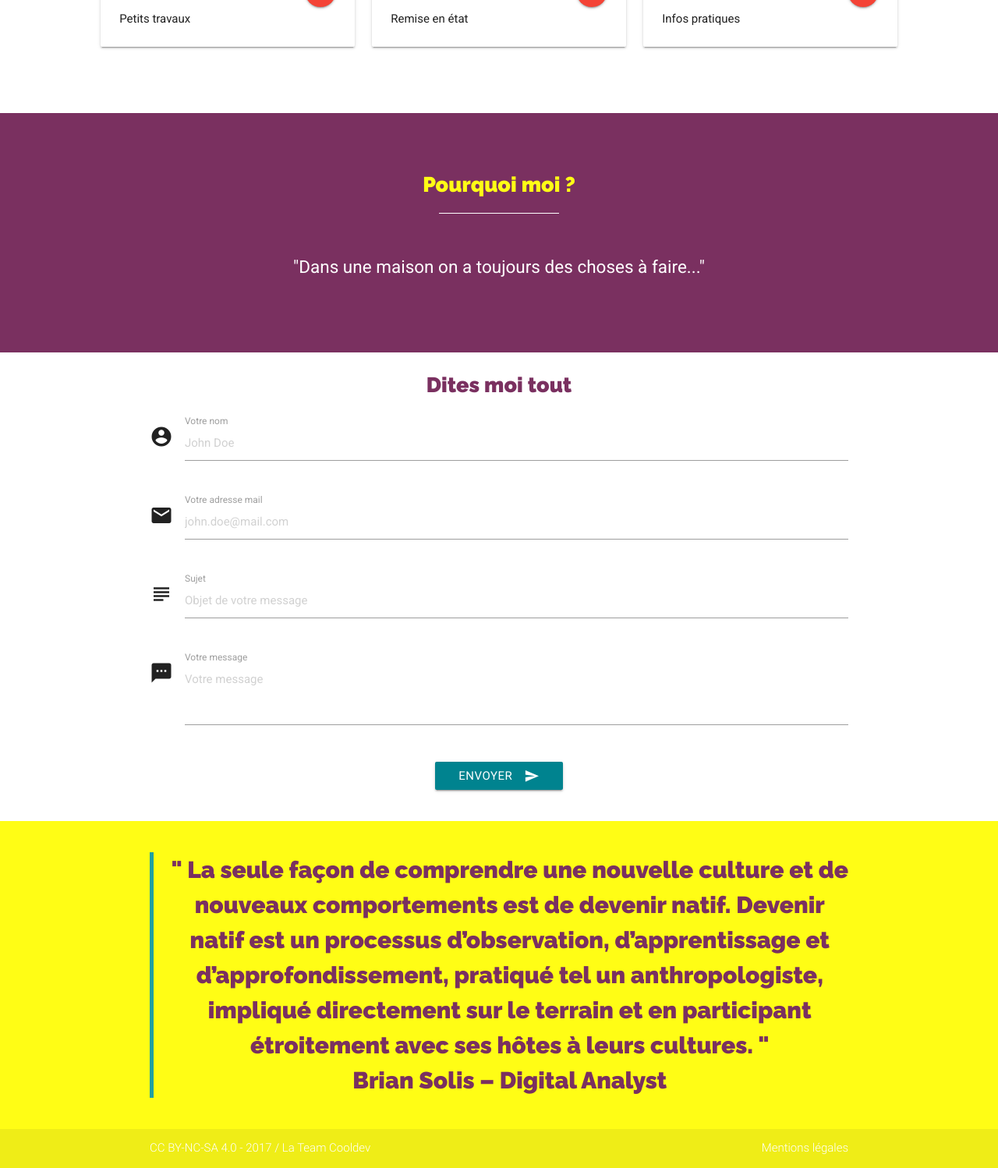
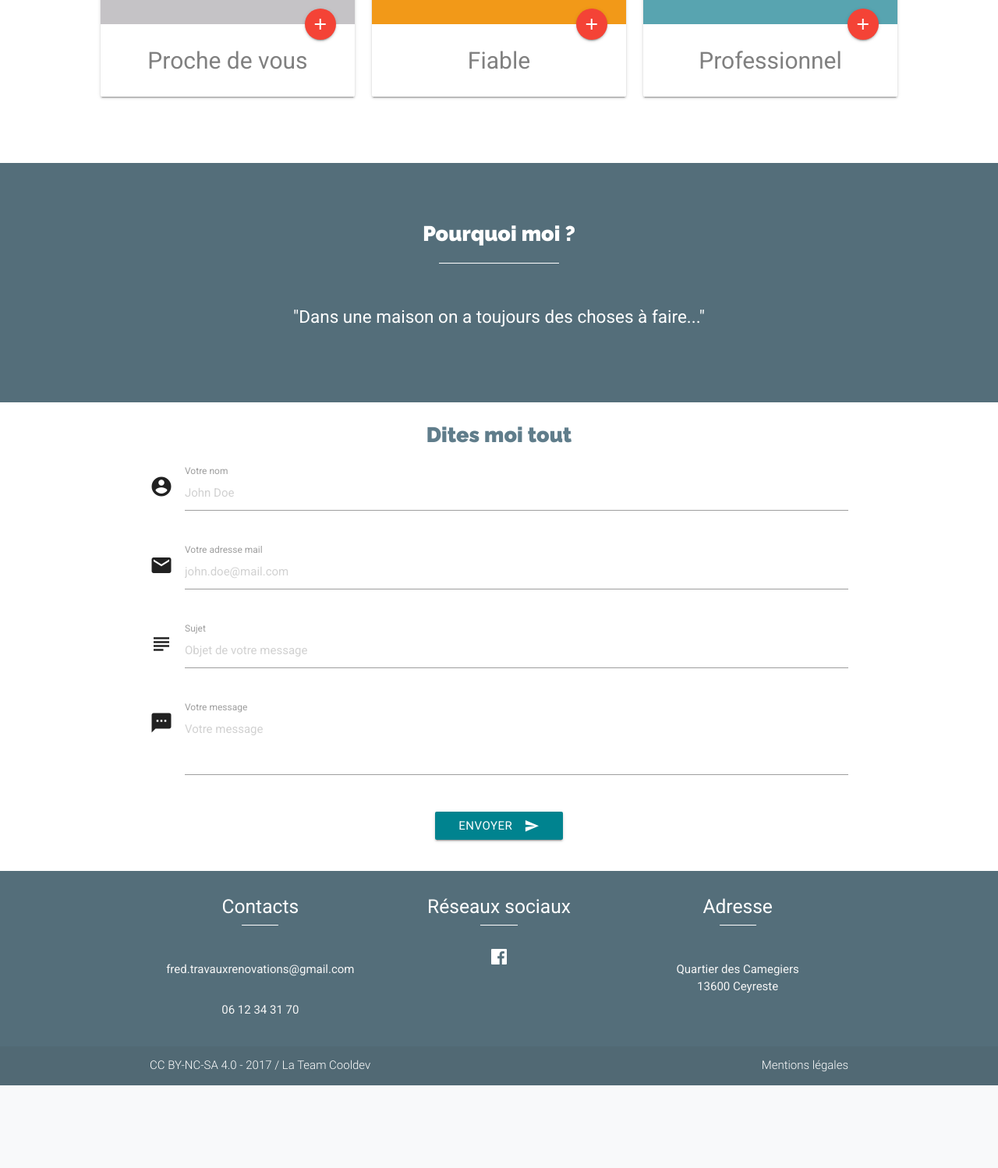
Before and after one commit to miplayer1/fred-tiny, a PHP site: page /fred-tiny/ in a window 1280 px wide. Shown: the part 1285-2783 px from the top of the page at 78% size. After the commit the page ends 2677 px from the top, so only its background shows below. Run offline with PHP 8.4, Linux system fonts and the light colour scheme; some libraries are stand-ins or nearby versions; some web fonts are replaced.

Commit message:
charte graphique et mise en forme

```diff
--- a/css/main.css
+++ b/css/main.css
@@ -19,9 +19,7 @@ p {
 #section1 p {
 	font-size: 1rem;
 }
-#section2 h2 {
-	color: #fffd15;
-}
+
 footer p {
 	font-size: 1rem;
 	}
@@ -35,7 +33,7 @@ header {
  /** background-color:#fffd15;**/
   background-size: cover;
   background-position:center center;
-  height: 100vh;
+  height: 95vh;
 }
 
 .logo {
@@ -52,6 +50,9 @@ header {
   top: 0;
   left: 0;
   width: 100%;
+  overflow: hidden;
+  height: 95vh;
+
 }
 
 #video-overlay {
@@ -59,34 +60,37 @@ header {
   top: 0;
   left: 0;
   width: 100%;
-  height: 100%;
+  height: 95vh;
   background-color: rgba(0, 0, 0, 0.3);
 }
 
 video {
-  width: 100%;
+ /* width: 100%;*/
   /*height: 100%;*/
+
 }
 
 .tagline span {
   display: inline-block;
-  background-color: rgba(255, 255, 255, 0.5);
+ /* background-color: rgba(255, 255, 255, 0.5);*/
   padding-left: 10px;
   padding-right: 10px;
   border-radius: 5px;
+  line-height: 0.5rem;
 }
 
 .tagline span ul li {
   display: none;
+  font-size: 1.6rem;
 }
 
 .tagline span ul li.display {
   display: block !important;
 }
 
-.tagline h1 {
+/*.tagline h1 {
   padding-right: 50px;
-}
+}*/
 
 .social a {
 	padding: 5px;
@@ -95,6 +99,12 @@ video {
 #section1, #section2 {
 padding-top: 50px;
 padding-bottom: 50px;
+}
+
+.card-content p {
+	color:grey!important;
+	font-size: 2rem!important;
+	text-align: center!important;
 }
 #section2 {
 	background-color: #7a3060;
@@ -122,28 +132,6 @@ padding-bottom: 50px;
 	margin-bottom: 0!important;
 }
 
-.page-footer {
-	background-color: #fffd15;
-}
-blockquote {
-	font-family: raleway;
-	color: #7a3060;
-	border-color: #21a0a0;
-	font-size: 1rem;
-}
-#carte {
-	height: 93vh;
-}
-#title-carte {
-	height: 7vh;
-	background-color: #fffd15;
-	padding : 5px;
-}
-#title-carte span {
-	color:#7a3060;
-	font-family: raleway;
-}
-
 
 
 /**MEDIA QUERIES**/
--- a/index.php
+++ b/index.php
@@ -25,61 +25,61 @@
       include('private/views/nav.php');
     ?>
 
-    <!-- <div class="navbar-fixed">
-      <nav>
-        <div class="nav-wrapper">
-        <a href="#" data-activates="mobile-menu" class="button-collapse right"><i class="material-icons">menu</i></a>
-        <ul class="right hide-on-med-and-down">
-          <li><a href="#section1">Activités</a></li>
-          <li><a href="#section2">Qui sommes-nous ?</a></li>
-          <li><a href="#contact">Contact</a></li>
-        </ul>
-        <ul class="side-nav" id="mobile-menu">
-          <li><a href="#section1">Activités</a></li>
-          <li><a href="#section2">Qui sommes-nous ?</a></li>
-          <li><a href="#contact">Contact</a></li>
-        </ul>
-        </div>
-      </nav>
-    </div> -->
-    <!--NAV-->
     <header>
-      <div class="hide-on-med-and-down" id="video-header">
+      <div class="show-on-med-and-up" id="video-header">
         <div id="video-overlay"></div>
         <video autoplay loop muted><source src="http://localhost/fred-tiny/assets/video-bricolage.mp4" type="video/mp4" alt="video"></video>
       </div>
     <div class="content">
         <div class="row">
           <div class="col s12 center-align">
-				<img class="responsive-img" src="assets/logoboite.svg" alt="Logo" width="">
+				<img class="responsive-img" src="assets/logo-fred-petits-travaux.png" alt="Logo" width="180px">
           </div><!--LOGO-->
           <div class="col s12 tagline">
-            <h1 class="center-align">
-              Comptez-sur moi pour vos
-              <span>
+            <h1 class="center-align white-text">
+              Comptez-sur moi pour vos<br><br>
+              <span class=" blue-grey darken-1">
                 <ul>
                   <li class="display">Petits travaux</li>
-                  <li>Rénovation</li>
-                  <li>Plomberie</li>
-                  <li>Peinture</li>
+                  <li>Rénovations</li>
+                  <li>Plomberies</li>
+                  <li>Peintures</li>
                 </ul>
               </span>
             </h1>
             <div class="separator col s4 offset-s4 divider">
             </div><!--DIVIDER-->
           </div><!--TAGLINE-->
+                    <div class="col s12 social center-align">
+            <span class="white-text"><i class="material-icons">&#xE325;</i><br>+336 12 34 31 70</span>
+           </div>
+           <div class="col s12 social center-align"><span class="white-text"><i class="material-icons">&#xE88A;</i><br>J' interviens sur<br>Ceyreste, La Ciotat, Aubagne et alentours</span></div>
+			</div>
+			<div class="col s12 center-align">
+				                 <a href="https://www.facebook.com/fred.renovationstravaux" target="_blank" ><img src="assets/logo-fb.png" alt="Suivez-nous sur Facebook"></a>
+			</div>
+         <div class="fixed-action-btn horizontal">
+    			<a href='tel:33684205036' class="btn-floating btn-large red"><i class="material-icons">&#xE325;</i></a>
+   			 <ul>
+      			<li>
+  						<div class="chip">
+   						+336 12 34 31 70
+  						</div>
+        			</li>
+    			</ul>
+ 			 </div>
 
-          <div class="col s12 social center-align">
+          <!--<div class="col s12 social center-align">
             <a href="https://www.facebook.com/labprovence" target="_blank"><img class="responsive-img" src="assets/logo-fb.png" alt="Lien vers facebook"></a>
-            <a href="https://twitter.com/lab_lp" target="_blank"><img class="responsive-img" src="assets/logo-twitter.png" alt="Lien vers twitter"></a>
-          </div><!--SOCIAL-->
+
+          </div>--><!--SOCIAL-->
         </div><!--ROW-->
       </div><!--CONTENT-->
 
     </header><!--HEADER-->
 	<section id="section1" class="scrollspy">
     <div class="col s12 m8 offset-m2 white-text">
-    <h2 class="center-align">Mes services</h2>
+    <h2 class="center-align blue-grey-text darken-1-text">Mes services</h2>
     </div>
     <div class="separator col s2 offset-s5 divider"></div>
 	<?php
@@ -87,11 +87,11 @@
 ?>
 	</section><!--SECTION 1-->
 
-<section id="section2" class="scrollspy">
+<section id="section2" class="scrollspy blue-grey darken-1">
 	 <div class="container">
 	 	<div class="row">
       	<div class="col s12 m8 offset-m2 white-text">
-        <h2 class="center-align">Pourquoi moi ?</h2>
+        <h2 class="center-align white-text">Pourquoi moi ?</h2>
         </div>
         <div class="separator col s2 offset-s5 divider"></div>
         <div class="col s12 center-align">
@@ -107,7 +107,7 @@
 
 <section id="contact" class="container scrollspy">
 	    <div class="col s12">
-	      <h2 class="dark-green center-align">Dites moi tout</h2>
+	      <h2 class="blue-grey-text darken-1-text center-align">Dites moi tout</h2>
 	      <div class="col s12"></div>
 	    </div>
 
@@ -156,19 +156,37 @@
 
 	  </div>
 	</section><!--SECTION CONTACT FORM-->
-   <footer class="page-footer">
+   <footer class="page-footer blue-grey darken-1">
           <div class="container  ">
             <div class="row ">
-              <div class=" col  s12 center-align">
+                            <div class=" col m4 s12 center-align">
+                <h5 class="center-align white-text">Contacts</h5>
+                <div class="separator col s2 offset-s5 divider"></div>
+                <div class="col s12  center-align">
+               	 <p class="center-align grey-text text-lighten-4">fred.travauxrenovations@gmail.com</p>
+                </div>
+                <div class="col s12 m12 center-align ">
+               	<p class="center-align grey-text text-lighten-4">06 12 34 31 70</p>
+                </div>
+              </div>
+              <div class="center-align social col m4  s12">
+               <h5 class="white-text">Réseaux sociaux </h5>
 
-              <blockquote>" La seule façon de comprendre une nouvelle culture et de nouveaux comportements est de devenir natif. Devenir natif est un processus d’observation, d’apprentissage et d’approfondissement, pratiqué tel un anthropologiste, impliqué directement sur le terrain et en participant étroitement avec ses hôtes à leurs cultures. "
+               <div class="separator col s2 offset-s5 divider"></div>
+                <div class="col  s12 center-align">
+                 <a href="https://www.facebook.com/fred.renovationstravaux" target="_blank" ><img src="assets/logo-fb.png" alt="Suivez-nous sur Facebook"></a>
 
-                                                             <br>Brian Solis – Digital Analyst
-                                                                                         </blockquote>
-              </div><!--CONTACT MAIL-->
+                </div>
+              </div>
+              <div class="center-align col m4 s12">
+                <h5 class="white-text">Adresse</h5>
+                <div class="separator col s2 offset-s5 divider"></div>
+               <div class="col s12"><p class="grey-text text-lighten-4">Quartier des Camegiers<br>13600 Ceyreste</p></div>
+
+               </div><!--CONTACT MAIL-->
 
             </div>
-          </div><!--CITATION-->
+          </div>
           <div class="footer-copyright grey-text ">
             <div class="container ">
            <span class="white-text">CC BY-NC-SA 4.0 - 2017 /</span> <a class="white-text" href="http://www.cooldev.xyz" target="_blank">La Team Cooldev</a>
@@ -176,8 +194,8 @@
             <div id="modal1" class="modal modal-fixed-footer">
                 <div class="modal-content">
                   <h3>SIRET</h3>
-                  <p>Association en cours de création </p>
-                  <h3>Responsable de la publication :</h3> <p>Mylène Hiezely pour le collectif</a></p>
+                  <p>0000 0000 0000 </p>
+                  <h3>Responsable de la publication :</h3> <p>Fred xxxxxx</a></p>
                   <h3>Hébergement :</h3>
                   <p><a href="https://gandi.net">GANDI SAS</a>, Société par Actions Simplifiée au capital de 300.000€ ayant son siège social au 63-65 boulevard Massena à Paris (75013) FRANCE, immatriculée sous le numéro 423 093 459 RCS PARIS N° TVA FR81423093459 Téléphone : +33.(0) 1 70.37.76.61 .</p>
                   <h3>Gestion des données personnelles :</h3>
--- a/private/views/cards-add.php
+++ b/private/views/cards-add.php
@@ -3,45 +3,45 @@
        <div class="col s12 m8 offset-m2 l4 ">
 				<div class="card">
 		        <div class="card-image">
-		          <img class="activator" src="assets/lab4what.png">
-		          <span class="card-title">Petits travaux</span><!--CARD TITLE-->
+		          <img class="activator" src="assets/picto/local.png">
+		         <!-- <span class="card-title">Proche de vous</span>--><!--CARD TITLE-->
 		          <span class="btn-floating halfway-fab waves-effect waves-light red activator"><i class="material-icons">add</i></span>
 		        </div><!--CARD IMG-->
 		        <div class="card-content activator">
-		          <p>Petits travaux</p>
+		          <p>Proche de vous</p>
 		        </div><!--CARD CONTENT-->
 						<div class="card-reveal">
-							<span class="card-title">Petits travaux<i class="material-icons right">close</i></span>
+							<span class="card-title">Proche de vous<i class="material-icons right">close</i></span>
 						</div>
 		      </div>
        </div><!--CARD 1-->
        <div class="col s12 m8 offset-m2 l4 ">
 				<div class="card">
 		        <div class="card-image">
-		          <img class="activator"src="assets/lab4what.png">
-		          <span class="card-title">Remise en état</span><!--CARD TITLE-->
+		          <img class="activator"src="assets/picto/confiance.png">
+		          <!--<span class="card-title">Fiable</span>--><!--CARD TITLE-->
 		          <span class="btn-floating halfway-fab waves-effect waves-light red activator"><i class="material-icons">add</i></span>
 		        </div><!--CARD IMG-->
 		        <div class="card-content activator">
-		          <p>Remise en état</p>
+		          <p>Fiable</p>
 		        </div><!--CARD CONTENT-->
 						<div class="card-reveal">
-							<span class="card-title">Remise en état<i class="material-icons right">close</i></span>
+							<span class="card-title">Fiable<i class="material-icons right">close</i></span>
 						</div>
 		      </div>
        </div><!--CARD 2-->
         <div class="col s12 m8 offset-m2 l4 ">
 				<div class="card">
 		        <div class="card-image">
-		          <img class="activator" src="assets/lab4what.png">
-		          <span class="card-title">Infos pratiques</span><!--CARD TITLE-->
+		          <img class="activator" src="assets/picto/qualite.png">
+		         <!-- <span class="card-title">Professionnel</span>--><!--CARD TITLE-->
 		          <a href="#section2" class="btn-floating halfway-fab waves-effect waves-light red activator"><i class="material-icons">add</i></a>
 		        </div><!--CARD IMG-->
 		        <div class="card-content activator">
-		          <p>Infos pratiques</p>
+		          <p>Professionnel</p>
 		        </div><!--CARD CONTENT-->
 						<div class="card-reveal">
-							<span class="card-title">Infos pratiques<i class="material-icons right">close</i></span>
+							<span class="card-title">Professionnel<i class="material-icons right">close</i></span>
 						</div>
 		      </div>
        </div><!--CARD 3-->
--- a/private/views/nav.php
+++ b/private/views/nav.php
@@ -1,6 +1,6 @@
-<div class="navbar-fixed">
+<div class="navbar-fixed ">
       <nav>
-        <div class="nav-wrapper">
+        <div class="nav-wrapper  blue-grey darken-1">
         <a href="#" data-activates="mobile-menu" class="button-collapse right"><i class="material-icons">menu</i></a>
         <ul class="right hide-on-med-and-down">
           <li><a href="index.php#section1">Mes services</a></li>
```
Also changed, not shown: assets/logo-fb.png, assets/logo-fred-petits-travaux.png (added), assets/picto-confiance.png (added), assets/picto/confiance.png (added), assets/picto/local.png (added), assets/picto/qualite.png (added).
